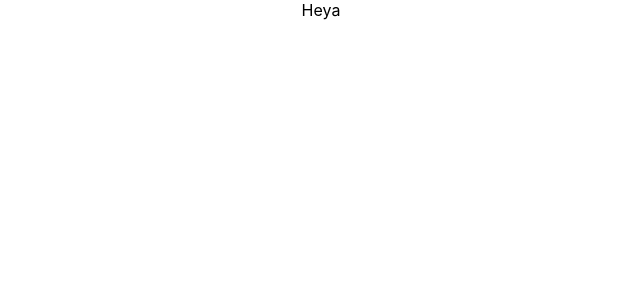
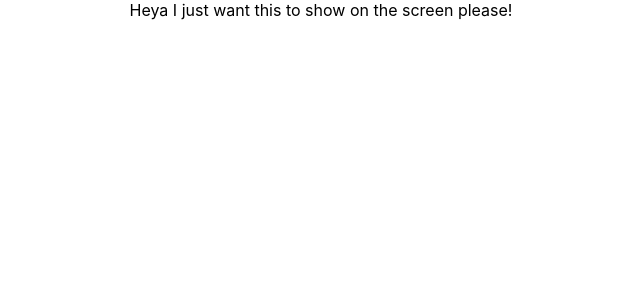
Before and after one commit to MonkeySki/menu-links, a React (Create React App) app: page / in a window 1280 px wide. Shown: the top 300 px of the page, without its empty margins (319-959 px from the left). Built offline with nearby package versions, Linux system fonts and the light colour scheme; the HTML template or start-up script is replaced by a standard one.

Commit message:
Try again...

```diff
--- a/index.html
+++ /dev/null
@@ -1 +0,0 @@
-<!doctype html><html lang="en"><head><meta charset="utf-8"/><link rel="icon" href="/menu-bar/favicon.ico"/><meta name="viewport" content="width=device-width,initial-scale=1"/><meta name="theme-color" content="#000000"/><meta name="description" content="Web site created using create-react-app"/><link rel="apple-touch-icon" href="/menu-bar/logo192.png"/><link rel="manifest" href="/menu-bar/manifest.json"/><title>React App</title><script defer="defer" src="/menu-bar/static/js/main.600c28b0.js"></script><link href="/menu-bar/static/css/main.073c9b0a.css" rel="stylesheet"></head><body><noscript>You need to enable JavaScript to run this app.</noscript><div id="root"></div></body></html>
--- a/src/App.js
+++ b/src/App.js
@@ -4,7 +4,7 @@ import './App.css';
 function App() {
   return (
     <div className="App">
-      Heya
+      Heya I just want this to show on the screen please!
     </div>
   );
 }
```
